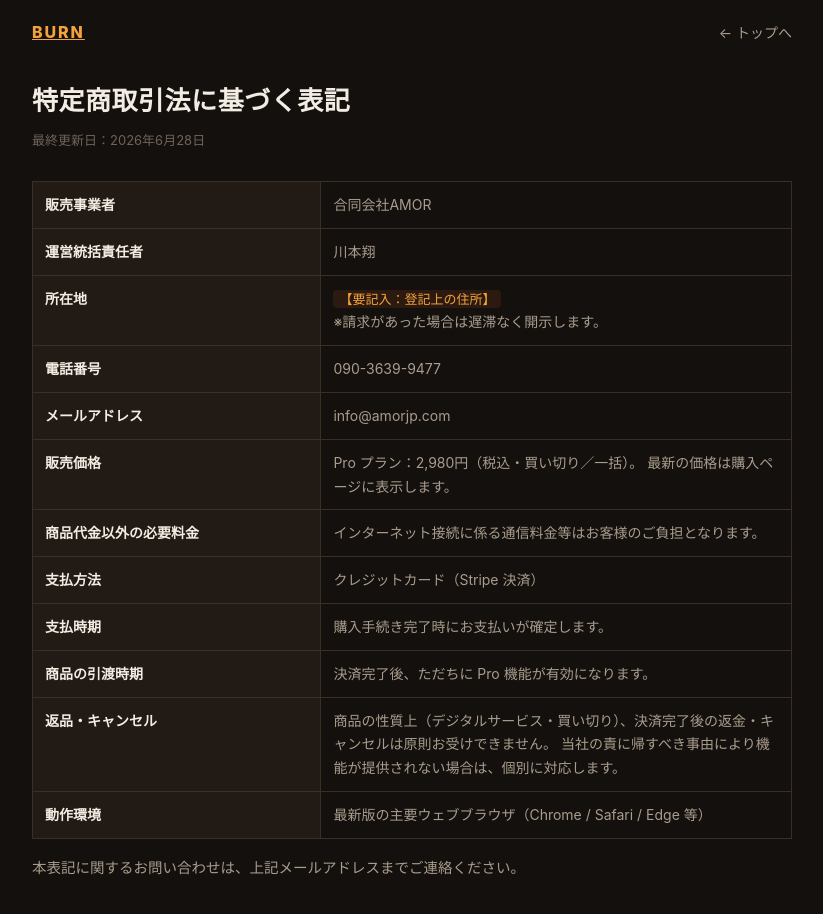
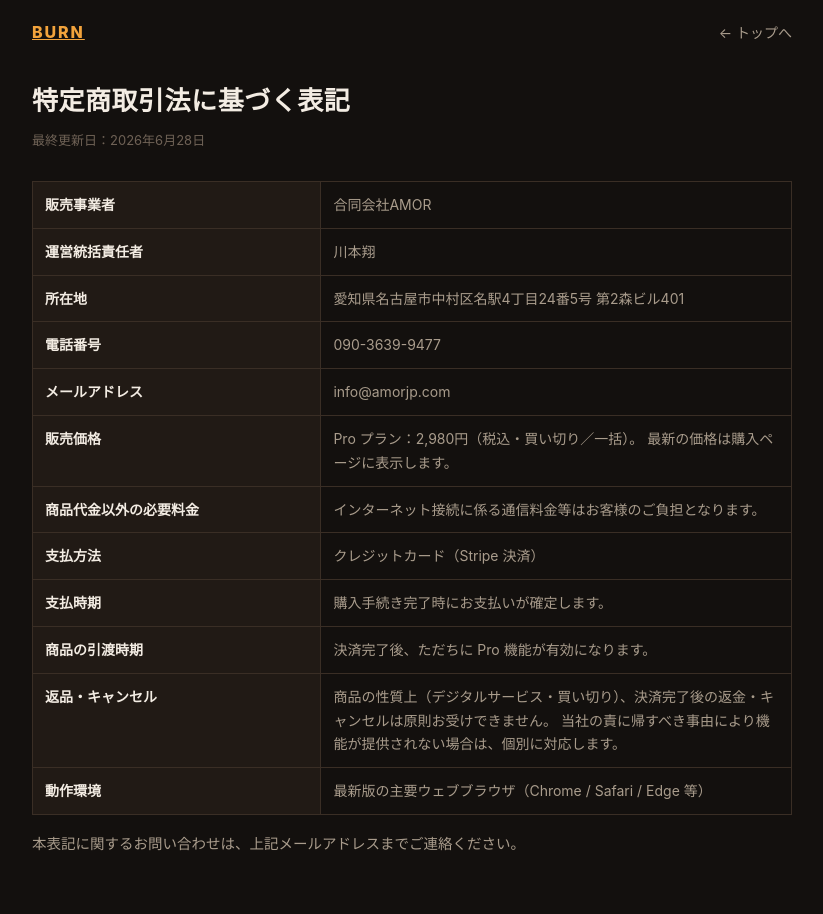
Before and after one commit to syou6/subsku, a Next.js app: page /tokushoho in a window 1280 px wide. Shown: the top 914 px of the page, without its empty margins (228-1051 px from the left). Built offline with nearby package versions, Linux system fonts and the light colour scheme.

Commit message:
feat: fill registered address in tokushoho (legal pages complete)

```diff
--- a/src/app/(legal)/tokushoho/page.tsx
+++ b/src/app/(legal)/tokushoho/page.tsx
@@ -37,11 +37,7 @@ export default function TokushohoPage() {
               </tr>
               <tr>
                 <th>所在地</th>
-                <td>
-                  <span className={styles.todo}>【要記入：登記上の住所】</span>
-                  <br />
-                  ※請求があった場合は遅滞なく開示します。
-                </td>
+                <td>愛知県名古屋市中村区名駅4丁目24番5号 第2森ビル401</td>
               </tr>
               <tr>
                 <th>電話番号</th>
```
